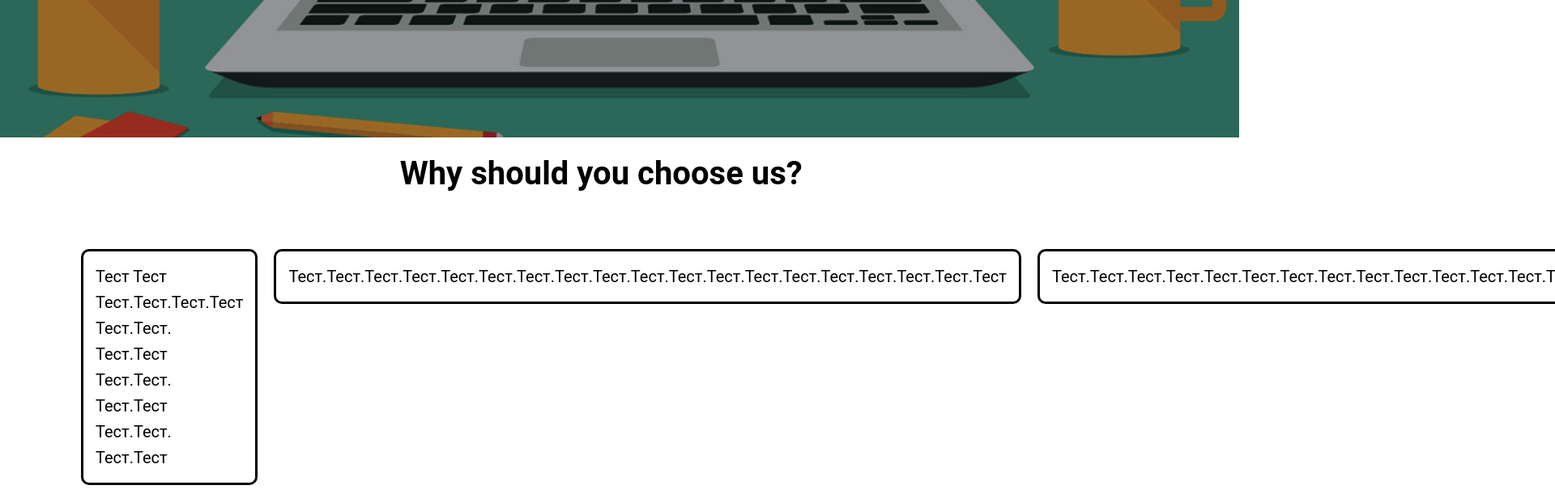
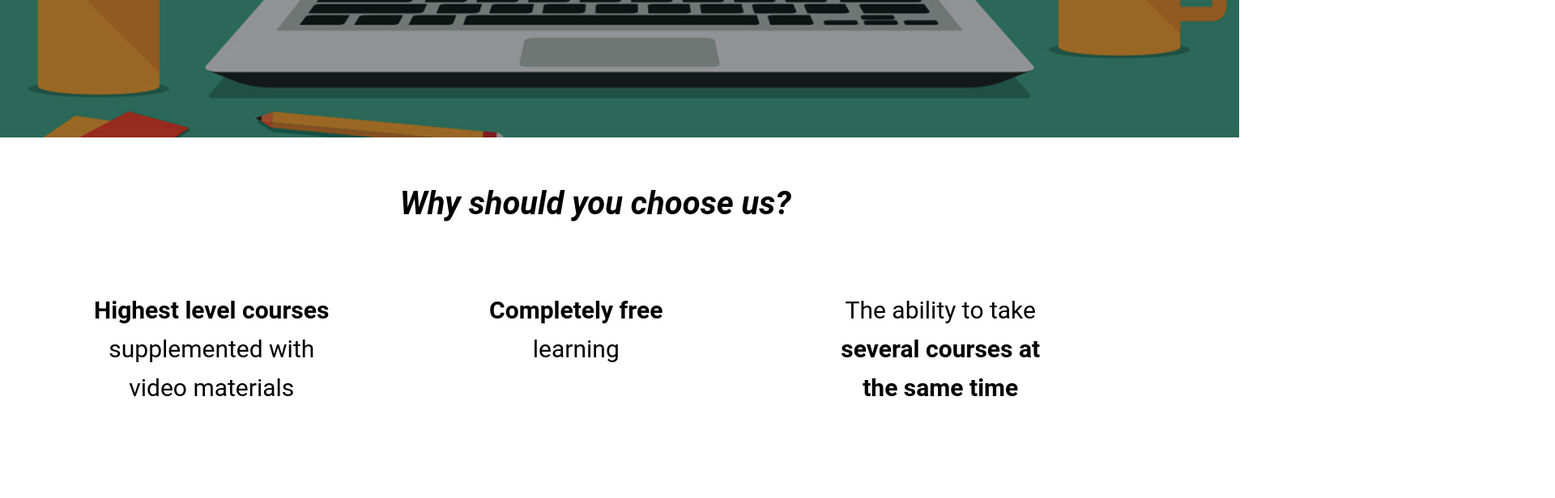
Before and after one commit to Eramik/courseup-front, a React (Create React App) app: page / in a window 1280 px wide. Shown: the part 680-1296 px from the top of the page at 81% size, 1920 px wide, since content can reach past the window. Built offline with nearby package versions, Linux system fonts and the light colour scheme.

Commit message:
choosing reasons

```diff
--- a/src/App.js
+++ b/src/App.js
@@ -1,6 +1,7 @@
 import React, { Component } from 'react';
 import Mainpage from './containers/Mainpage/Mainpage';
 import Header from './components/Header/Header';
+import Footer from './components/Footer/Footer';
 import StartingPage from './containers/StartingPage/StartingPage';
 import { Route, Switch } from 'react-router-dom';
 
@@ -14,6 +15,7 @@ class App extends Component {
                     <Route path="/" exact component={StartingPage} />
                     <Route path="/courses" component={Mainpage} />
                 </Switch>
+                <Footer />
             </div>
         );
     }
--- /dev/null
+++ b/src/components/Footer/Footer.jsx
@@ -0,0 +1,11 @@
+import React from 'react'
+import styles from './Footer.module.scss';
+
+const Footer = (props) => {
+    return (
+        <footer className={styles.Footer}>
+        </footer>
+    );
+}
+
+export default Footer
--- /dev/null
+++ b/src/components/Footer/Footer.module.scss
@@ -0,0 +1,3 @@
+.Footer {
+
+}
--- a/src/components/Reason/Reason.module.scss
+++ b/src/components/Reason/Reason.module.scss
@@ -1,10 +1,10 @@
 .Reason{
-    width: 100%;
+    width: 75%;
     height: max-content;
-    font-size: 2rem;
+    font-size: 3rem;
     padding: 1.5rem;
-    border: solid 3px #000000;
+    //border: solid 3px #000000;
     border-radius: 1rem;
     transition: all .2s;
-    cursor: pointer;
+    text-align: center;
 }
--- a/src/containers/StartingPage/StartingPage.jsx
+++ b/src/containers/StartingPage/StartingPage.jsx
@@ -19,9 +19,9 @@ export class StartingPage extends Component {
                 </div>
                 <h1 className={styles.TextWhy}>Why should you choose us?</h1>
                 <div className={styles.ReasonContainer}>
-                    <Reason>Тест Тест Тест.Тест.Тест.Тест Тест.Тест. Тест.Тест Тест.Тест. Тест.Тест Тест.Тест. Тест.Тест</Reason>
-                    <Reason>Тест.Тест.Тест.Тест.Тест.Тест.Тест.Тест.Тест.Тест.Тест.Тест.Тест.Тест.Тест.Тест.Тест.Тест.Тест</Reason>
-                    <Reason>Тест.Тест.Тест.Тест.Тест.Тест.Тест.Тест.Тест.Тест.Тест.Тест.Тест.Тест.Тест.Тест.Тест.Тест.Тест</Reason>
+                    <Reason><strong>Highest level courses</strong> supplemented with video materials</Reason>
+                    <Reason><strong>Completely free</strong> learning</Reason>
+                    <Reason>The ability to take <strong>several courses at the same time</strong></Reason>
                 </div>
             </main>
         );
--- a/src/containers/StartingPage/StartingPage.module.scss
+++ b/src/containers/StartingPage/StartingPage.module.scss
@@ -18,13 +18,14 @@
     display: grid;
     grid-template-columns: repeat(3, 1fr);
     grid-gap: 2rem;
-    top:105%;
+    top:110%;
     position: absolute;
 }
 .TextWhy{
     color: #000000;
     position: absolute;
     padding: 5rem;
-    top: 95%;
+    top: 100%;
     left: 29%;
+    font-style: italic;
 }
```
